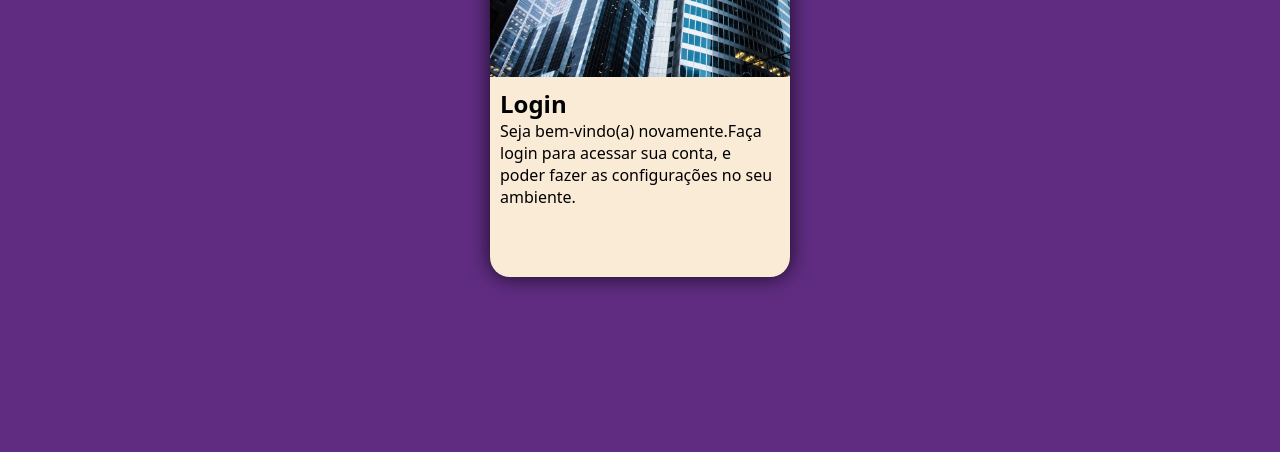
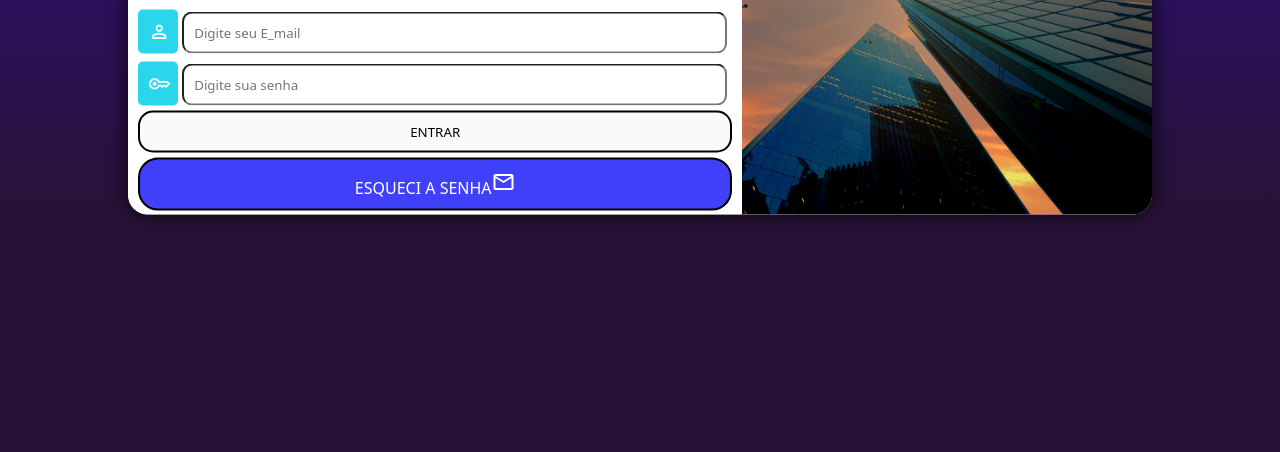
Before and after one commit to Arion98/Projeto-Login, a plain HTML site: page index.html in a window 1280 px wide. Shown: the part 348-800 px from the top of the page. Drawn offline with nearby package versions, Linux system fonts and the light colour scheme.

Commit message:
Projeto Final

```diff
--- a/Estilos/all-media.css
+++ b/Estilos/all-media.css
@@ -11,16 +11,84 @@ Extra large screens, TV – 1201px
         background-image: linear-gradient(to bottom, rgb(78, 31, 70), rgb(17, 17, 17)70%);
     }
     section#login{
-
+        height: 345px;
+        width: 95vw;
+    }
+    section#login >div#imagens{
+        float: right;
+        width: 40%;
+        height: 100%;
+        background-image: url(../imagem/pexels-sevenstorm-juhaszimrus-443399.jpg);
+        background-position: center center;
+    }
+    section#login >div#formulario{
+        float: right;
+        width: 60%;
+    }
+}/*tablet*/
+@media screen and (min-width:769px) and (max-width:1024px) {
+    body{
+        background-image: linear-gradient(to bottom, rgb(31, 78, 62), rgba(0, 0, 0, 0.582)70%);
+    }
+    section#login{
+        height: 350px;
         width: 80vw;
     }
     section#login >div#imagens{
         float: left;
         width: 40%;
         height: 100%;
+        background-image: url(../imagem/pexels-aleksandar-pasaric-325185.jpg);
     }
     section#login >div#formulario{
         float: right;
         width: 60%;
+        background-color: rgb(255, 255, 255);
+    }
+}/* desktop */
+
+@media screen and (min-width:1025px) and (max-width:1200px){
+    body{
+        background-image: linear-gradient(to bottom, rgb(49, 59, 80), rgba(0, 0, 0, 0.678)70%);
+    }
+    section#login{
+        height: 325px;
+        width: 80vw;
+    }
+    section#login >div#imagens{
+        float: left;
+        width: 40%;
+        height: 100%;
+        background-image: url(../imagem/pexels-andre-furtado-370717.jpg);
+    }
+    section#login >div#formulario{
+        float: right;
+        width: 60%;
+        background-color: rgb(255, 255, 255);
     }
 }
+
+@media screen and (min-width:1201px){
+    body{
+        background-image: linear-gradient(to bottom, rgb(52, 12, 153), rgba(0, 0, 0, 0.582)70%);
+    }
+
+    section#login{
+        height: 325px;
+        width: 80vw;
+    }
+    section#login >div#imagens{
+        float: right;
+        width: 40%;
+        height: 100%;
+        background-image: url(../imagem/pexels-johannes-plenio-1632788.jpg);
+        background-position: bottom right;
+    }
+    section#login >div#formulario{
+
+        float: right;
+        width: 60%;
+        height: 100%;
+        background-color: rgb(255, 255, 255);
+    }
+}
--- a/Estilos/style.css
+++ b/Estilos/style.css
@@ -33,9 +33,23 @@ section#login{
     box-shadow: 0px 0px 20px rgba(0, 0, 0, 0.767);
 
     overflow: hidden;
-    height: 450px;
+    height: 550px;
     width: 300px;
     border-radius: 20px;
+
+}
+
+h1{
+    text-align: center;
+    font-size: 2em;
+}
+
+p{
+    margin: 10px 0px;
+}
+form{
+    display: block;
+    margin: auto;
 }
 
 div#imagens{
@@ -50,3 +64,66 @@ div#formulario{
     padding: 10px;
 
 }
+label{
+    display: none;
+}
+
+.campo{
+    display: block;
+    width: 100%;
+
+}
+#icon{
+    border-radius: 5px;
+    color: white;
+    background-color: rgb(41, 214, 236);
+    width: 40px;
+    padding: 11px 10px;
+    font-size: 1.4em;
+}
+.texto{
+    margin-top: 10px;
+    width:calc(100% - 50px);
+    padding: 10px;
+    border-radius: 10px;
+    transform:translateY(-5px) ;
+}
+
+.botao{
+    display: block;
+    border: 2px solid black;
+    background-color: rgb(64, 64, 250);
+    color: white;
+    padding: 10px;
+    border-radius: 20px;
+    text-decoration: none;
+
+    text-align: center;
+    text-transform: uppercase;
+    transition: .10s;
+}
+
+.botao:hover{
+    background-color: blue;
+
+}
+
+.entrar{
+    display: block;
+    border: 2px solid black;
+    background-color: rgb(250, 250, 252);
+    color: rgb(0, 0, 0);
+    padding: 10px;
+    border-radius: 15px;
+    text-decoration: none;
+    width: 100%;
+    text-align: center;
+    text-transform: uppercase;
+    transition: 1.0s;
+    margin-bottom: 5px;
+}
+
+.entrar:hover{
+    background-color: rgb(57, 57, 250);
+    color: white;
+}
--- a/index.html
+++ b/index.html
@@ -4,6 +4,7 @@
     <meta charset="UTF-8">
     <meta http-equiv="X-UA-Compatible" content="IE=edge">
     <meta name="viewport" content="width=device-width, initial-scale=1.0">
+    <link rel="stylesheet" href="https://fonts.googleapis.com/css2?family=Material+Symbols+Outlined:opsz,wght,FILL,GRAD@20..48,100..700,0..1,-50..200" />
     <link rel="stylesheet" href="Estilos/style.css">
     <link rel="stylesheet" href="Estilos/all-media.css">
     <title>Tela de Login</title>
@@ -12,13 +13,32 @@
     <main >
         <section id="login">
             <div id="imagens">
-                foto
+
             </div>
             <div id="formulario">
                 <h1>Login</h1>
                 <p>Seja bem-vindo(a) novamente.Faça login para acessar sua conta, e poder fazer as configurações no seu ambiente.</p>
                 <form action="login.php" method="post">
-
+                    <div class="campo">
+                        <span id="icon" class="material-symbols-outlined">
+                            person
+                            </span>
+                        <input type="email" id="iemail" class="texto" placeholder="Digite seu E_mail" required minlength="6" maxlength="15">
+                        <label for="iemail">E_mail</label>
+                    </div>
+                    <div class="campo">
+                        <span id="icon" class="material-symbols-outlined">
+                            key
+                            </span>
+                        <input type="password" id="isenha" class="texto" placeholder="Digite sua senha" required minlength="6" maxlength="15" >
+                        <label for="isenha">Senha</label>
+                    </div>
+                    <div>
+                        <input type="submit" class="entrar" value="Entrar">
+                        <a href="segundapagina.html" class="botao">Esqueci a senha<span class="material-symbols-outlined">
+                            email
+                            </span></a>
+                    </div>
                 </form>
             </div>
         </section>
```
Also changed, not shown: imagem/pexels-aleksandar-pasaric-325185.jpg (added), imagem/pexels-andre-furtado-370717.jpg (added), imagem/pexels-johannes-plenio-1632788.jpg (added), imagem/pexels-sevenstorm-juhaszimrus-443399.jpg (added).
